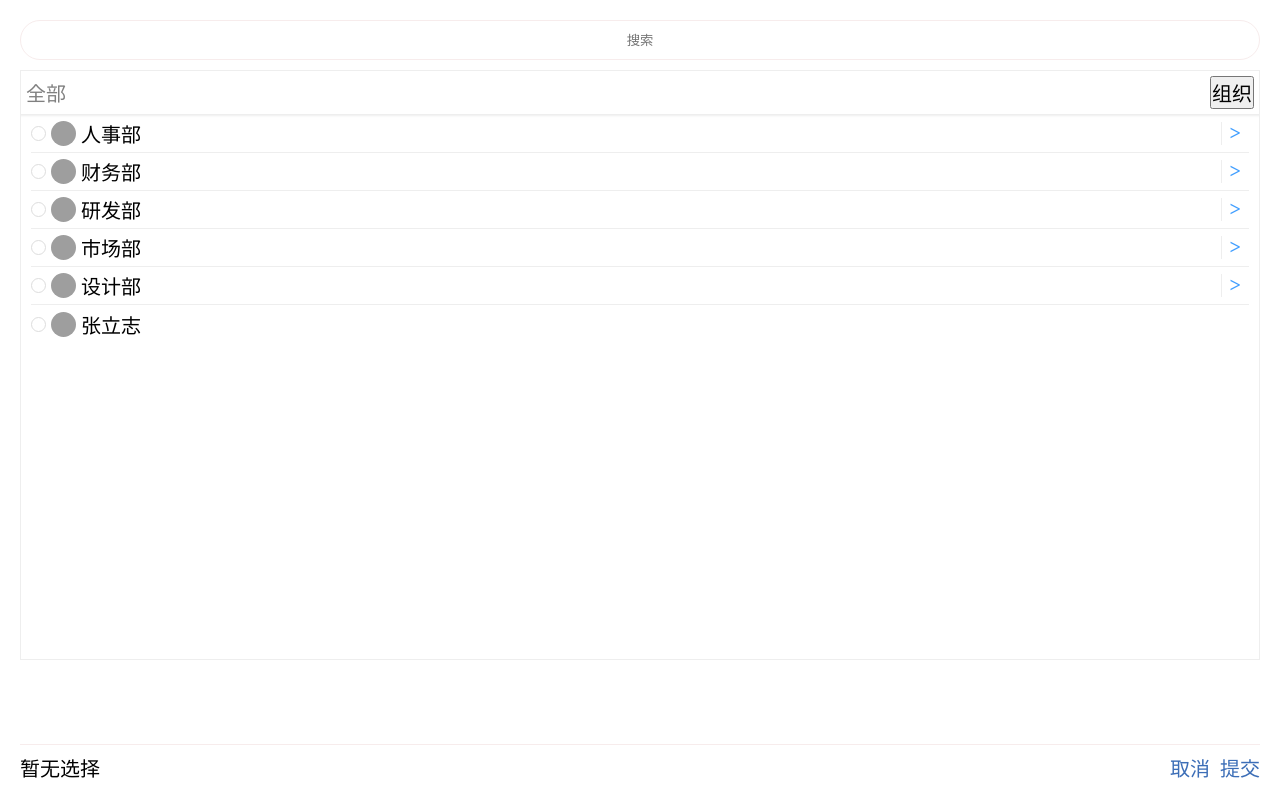
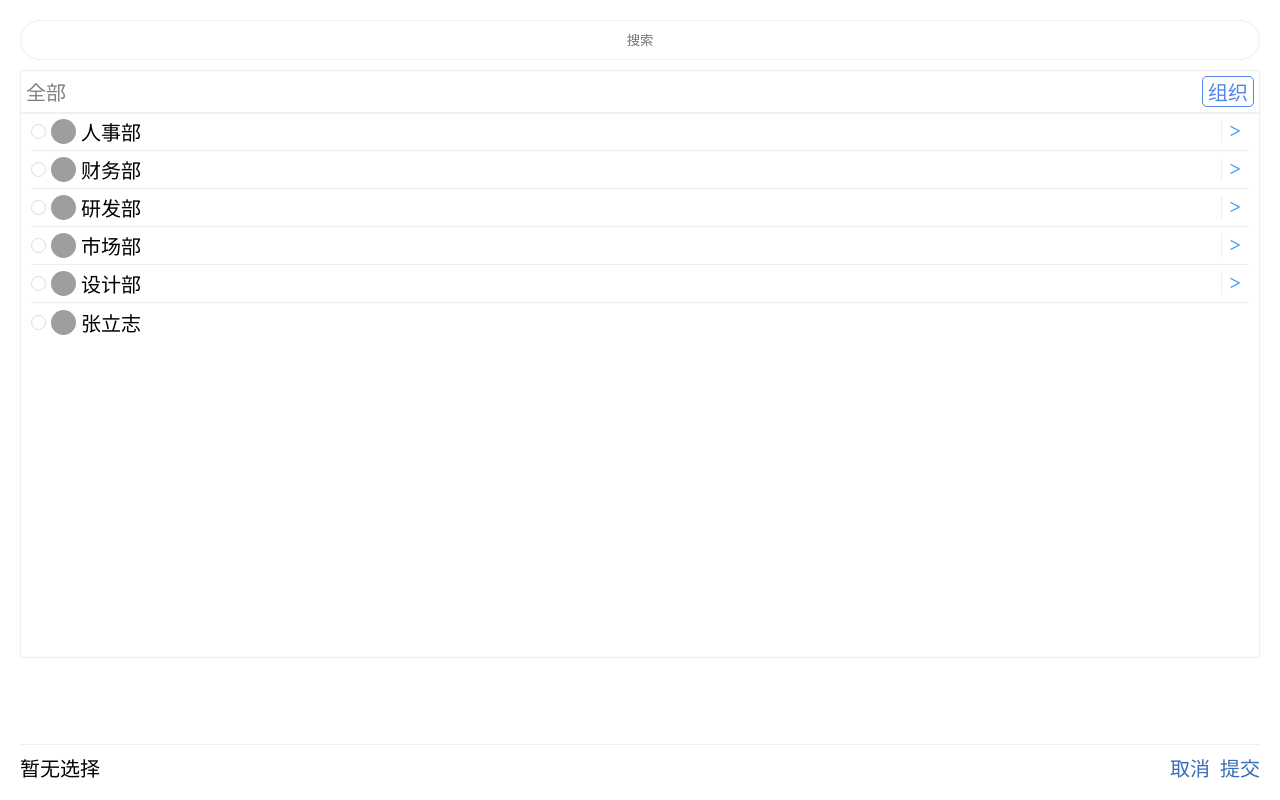
Before and after one commit to stefan-ysh/mobile_org_tree, a Vue app: page / in a window 1280 px wide. Built offline with nearby package versions, Linux system fonts and the light colour scheme; grey boxes are pictures that could not be loaded.

Commit message:
style:更改切换角色/组织按钮样式

```diff
--- a/src/components/MobileTree/MobileTree.vue
+++ b/src/components/MobileTree/MobileTree.vue
@@ -41,7 +41,7 @@
           <!-- 切换按钮 -->
           <div class="org-tree__current__switchBtn">
             <!-- 角色 / 组织  切换 -->
-            <button @click="switchShowType">
+            <button @click="switchShowType" class="btn">
               {{ showType == "org" ? orgText : roleText }}
             </button>
           </div>
@@ -548,6 +548,14 @@ input[type="search"]::-webkit-search-cancel-button {
   color: #808080;
 }
 
+/* switch org/role button style */
+.org-tree .org-tree__current .org-tree__current__switchBtn .btn {
+  border: 1px solid #5284ea;
+  border-radius: 5px;
+  padding: 0 5px;
+  background: #fff;
+  color: #5284ea;
+}
 .org-tree .org-tree__current span:last-child::after {
   display: none;
 }
```
